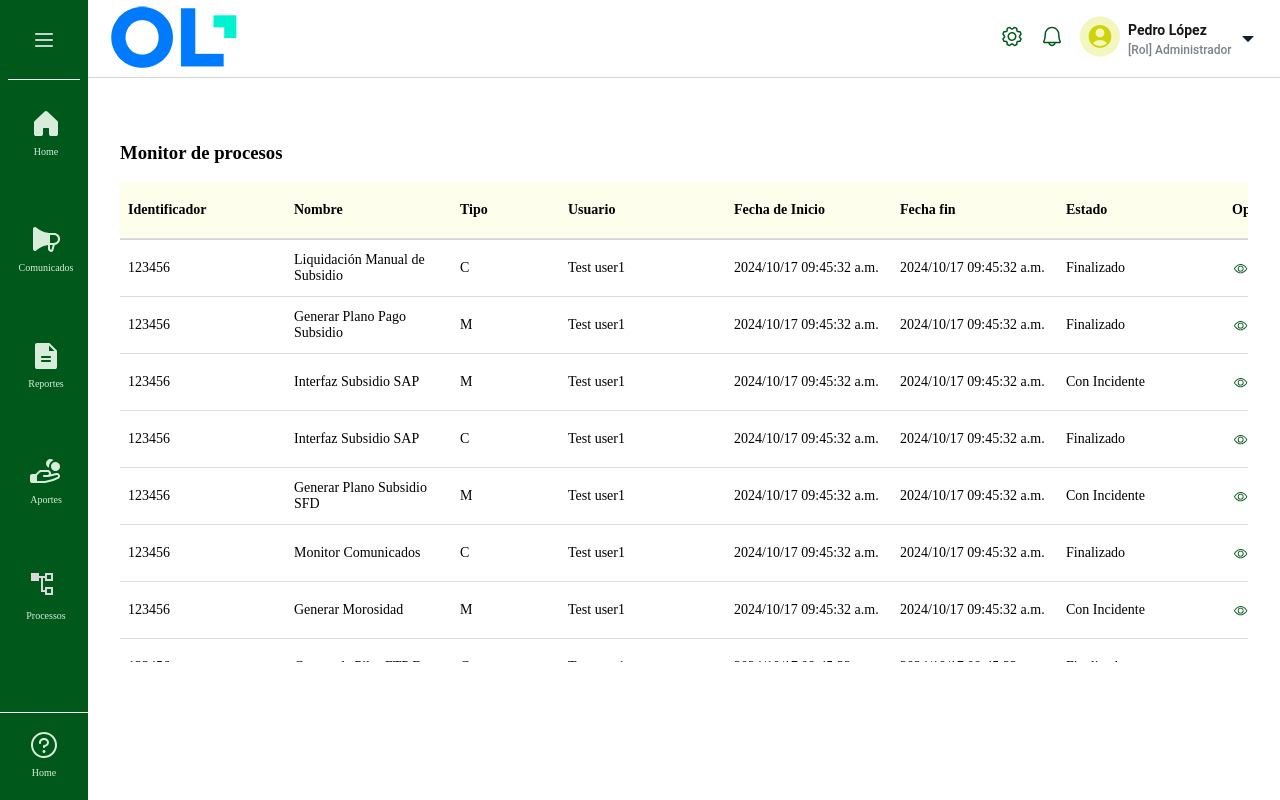
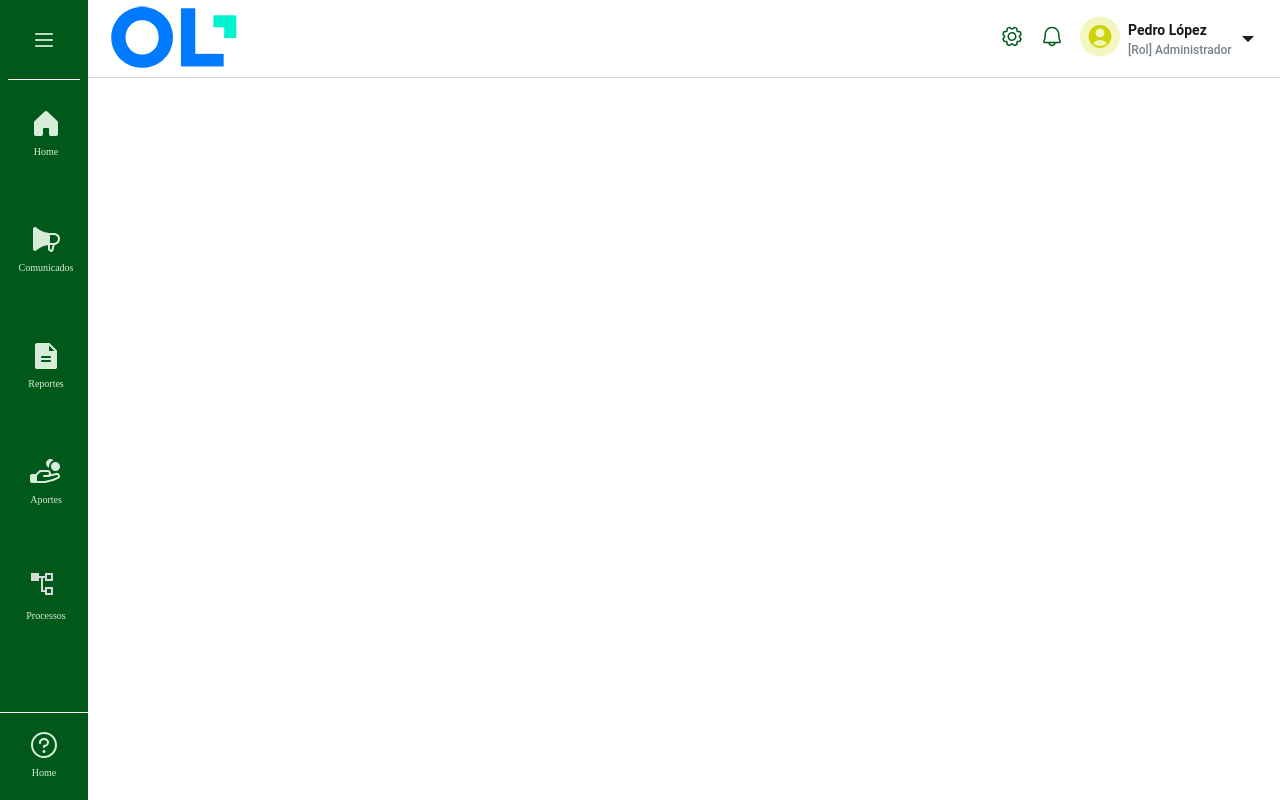
Before and after one commit to edgarinhm/react-layout-ols-challenge, a React (Vite) app: page / in a window 1280 px wide. Built offline with nearby package versions, Linux system fonts and the light colour scheme.

Commit message:
add router dom add basename path

```diff
--- a/package.json
+++ b/package.json
@@ -12,7 +12,8 @@
   },
   "dependencies": {
     "react": "^18.3.1",
-    "react-dom": "^18.3.1"
+    "react-dom": "^18.3.1",
+    "react-router-dom": "^6.27.0"
   },
   "devDependencies": {
     "@eslint/js": "^9.13.0",
--- a/src/App.jsx
+++ b/src/App.jsx
@@ -1,11 +1,12 @@
+import { RouterProvider } from "react-router-dom";
 import "./App.css";
 import Layout from "./layout";
-import ProccessMonitor from "./pages/ProcessMonitor";
+import { router } from "./Router";
 
 function App() {
   return (
     <Layout>
-      <ProccessMonitor />
+      <RouterProvider router={router} />
     </Layout>
   );
 }
--- /dev/null
+++ b/src/Router.jsx
@@ -0,0 +1,12 @@
+import { createBrowserRouter } from "react-router-dom";
+import ProccessMonitor from "./pages/ProcessMonitor";
+
+export const router = createBrowserRouter(
+  [
+    {
+      path: "*",
+      element: <ProccessMonitor />,
+    },
+  ],
+  { basename: "/react-layout-ols-challenge" }
+);
```
Also changed, not shown: 1 other file (tests, documents, lock files or other folders).
